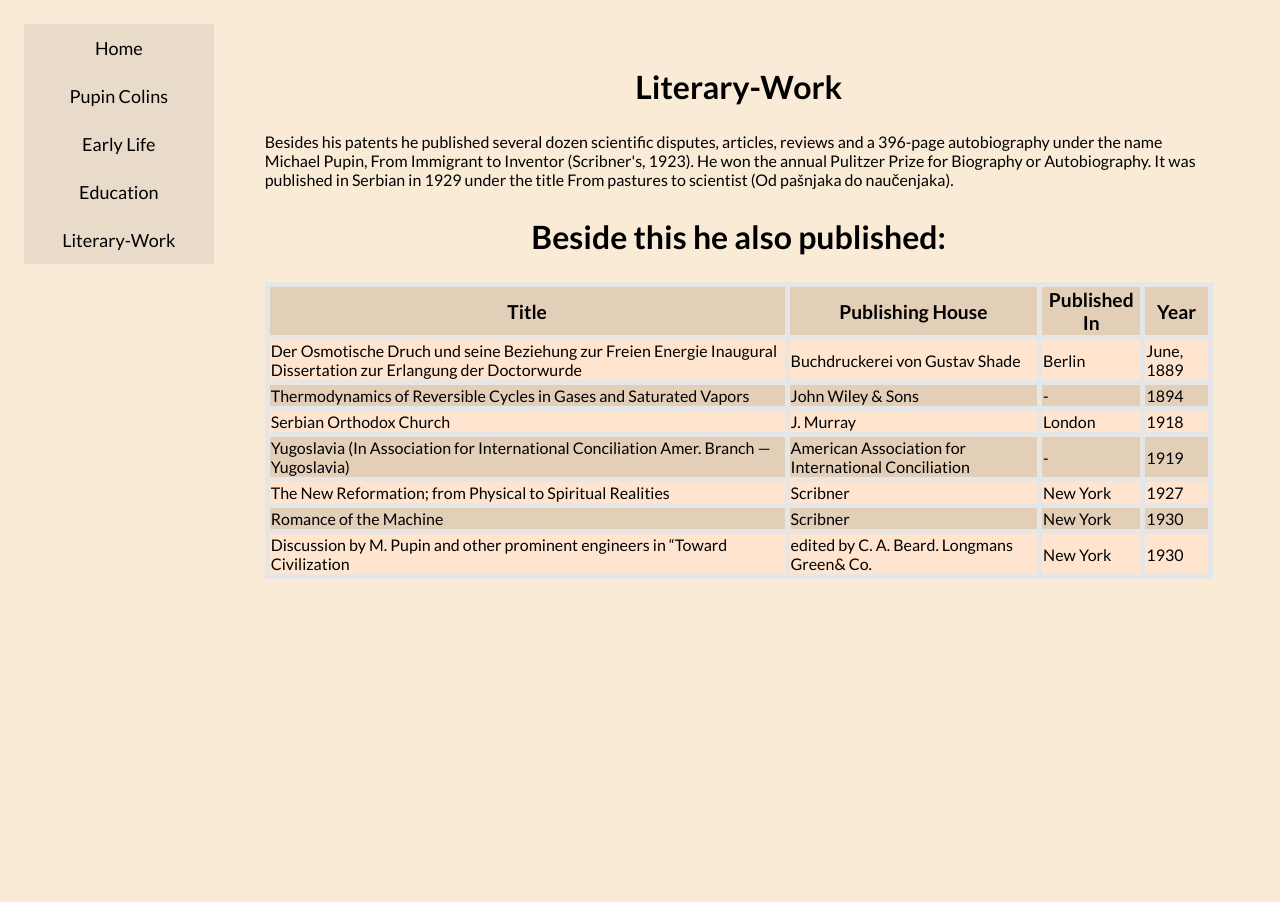
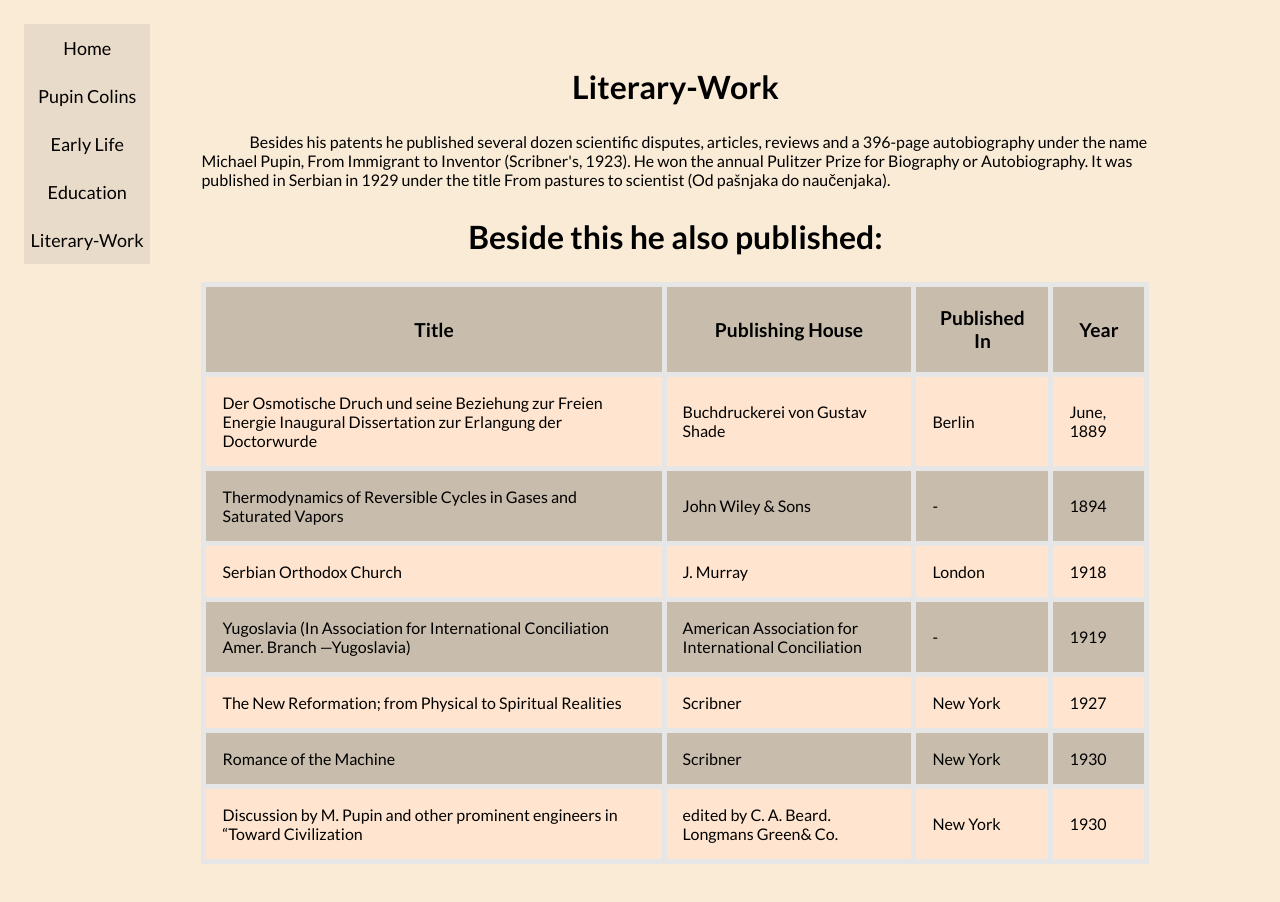
Before and after one commit to MarcGames1/mini-HTML-site, a plain HTML site: page literary-work.html in a window 1280 px wide. Before the commit the page ends 800 px from the top, so only its background shows below. Drawn offline with Linux system fonts and the light colour scheme.

Commit message:
submitted

```diff
--- a/index.css
+++ b/index.css
@@ -11,7 +11,7 @@ body {
 /*NAVIGATION*/
 nav , #nav{
   display: inline-block;
-  width: 15%;
+  width: 10%;
   position: relative;
   vertical-align: top;
   padding: 1rem;
@@ -54,6 +54,10 @@ h1,h2{
   font-size: 2em;
 }
 
+p{
+  text-indent: 3em;
+}
+
 .text{
   max-width: 75%;
   display: inline;
@@ -84,7 +88,7 @@ h1,h2{
 
 /* table formatting */
 table {
-    background-color:#E3CEB8;
+    background-color:rgba(0, 0, 0, 0.2);
     position: relative;
     align-self: center;
     position: 50%;
@@ -93,6 +97,7 @@ table {
 }
 tr, td, th {
   border: solid 5px #e6e6e6;
+  padding: 1em;
 }
 
 .odd{
```
Also changed, not shown: early-life-and-education.html (+3 -1 lines), pupin-coils.html (+15 -7 lines).
